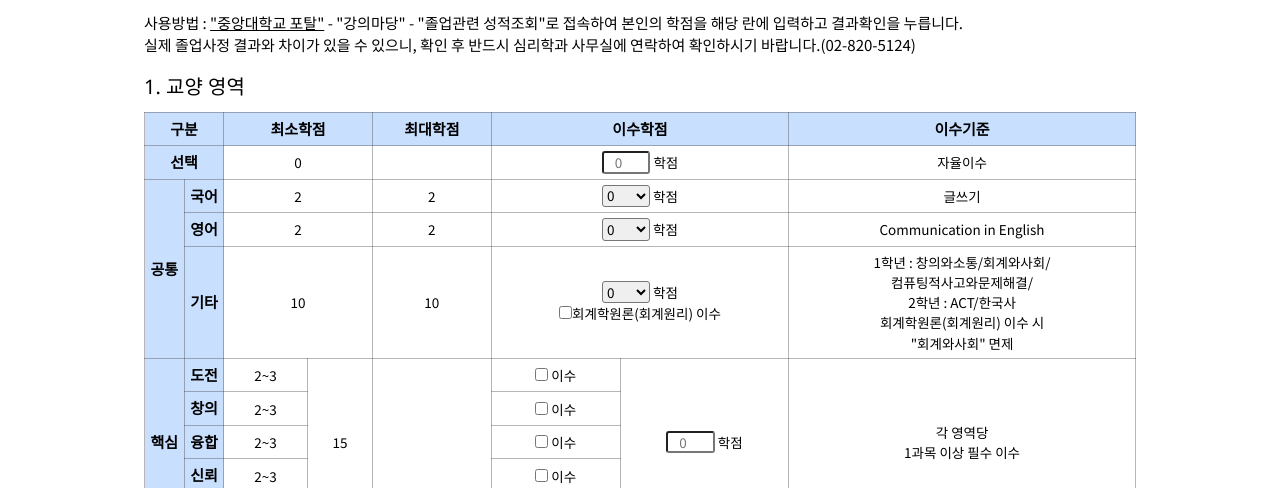
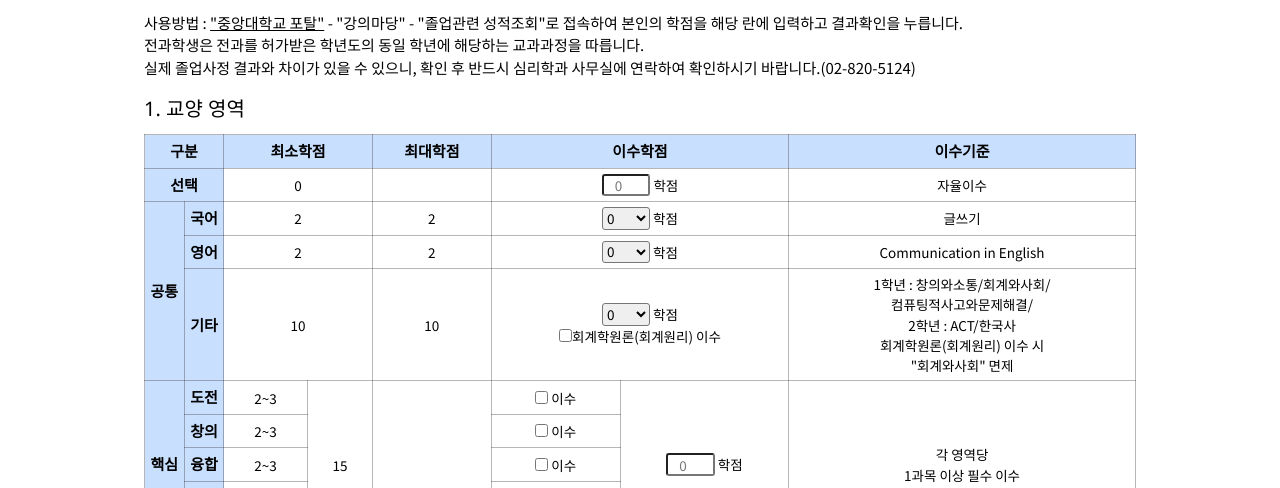
Before and after one commit to torryjini/example, a plain HTML site: page checklist/checklist-ko-major-2016.html in a window 1280 px wide. Shown: the part 294-782 px from the top of the page. Drawn offline with nearby package versions, Linux system fonts and the light colour scheme; a script that the page names is missing.

Commit message:
Add files via upload

```diff
--- a/checklist/checklist-ko-major-2016.html
+++ b/checklist/checklist-ko-major-2016.html
@@ -58,6 +58,7 @@
       <form id="checklist_liberal" class="checklist">
         <div id="content-info">
           <p>사용방법 : <a href="https://mportal.cau.ac.kr" target="_blank">"중앙대학교 포탈"</a> - "강의마당" - "졸업관련 성적조회"로 접속하여 본인의 학점을 해당 란에 입력하고 결과확인을 누릅니다.<br>
+            전과학생은 전과를 허가받은 학년도의 동일 학년에 해당하는 교과과정을 따릅니다.<br>
             실제 졸업사정 결과와 차이가 있을 수 있으니, 확인 후 반드시 심리학과 사무실에 연락하여 확인하시기 바랍니다.(02-820-5124)</p>
           <h4>1. 교양 영역</h4>
         </div>
```
